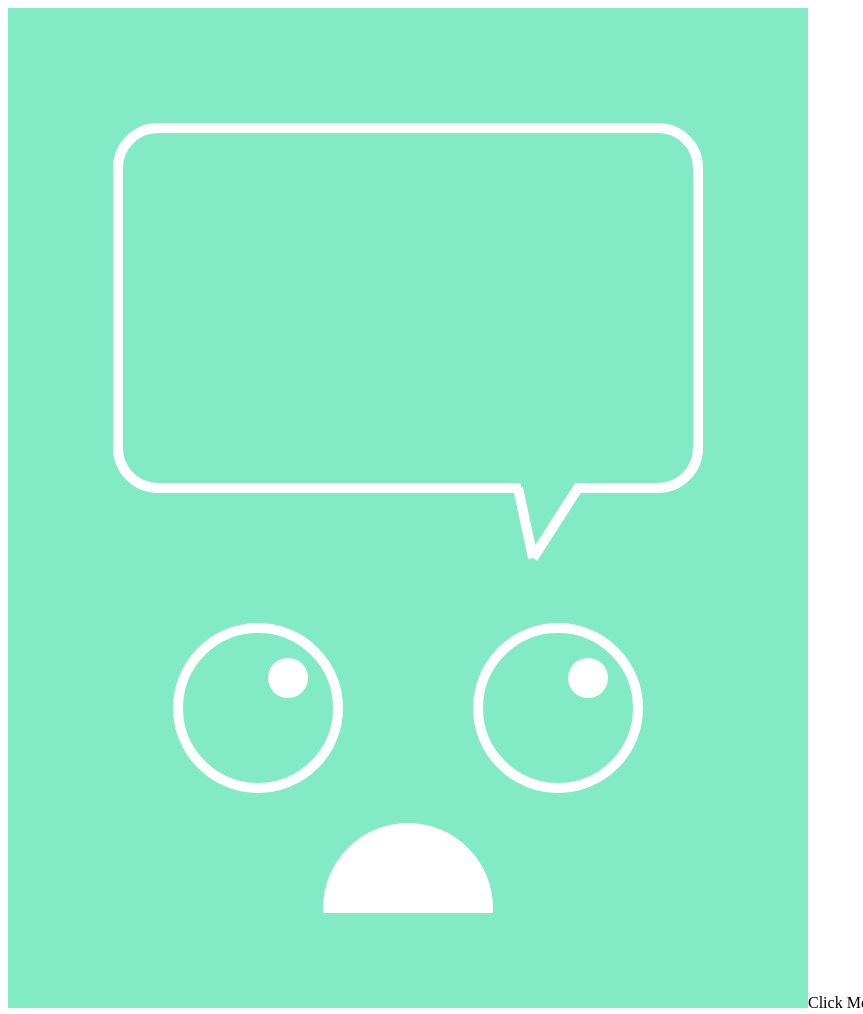
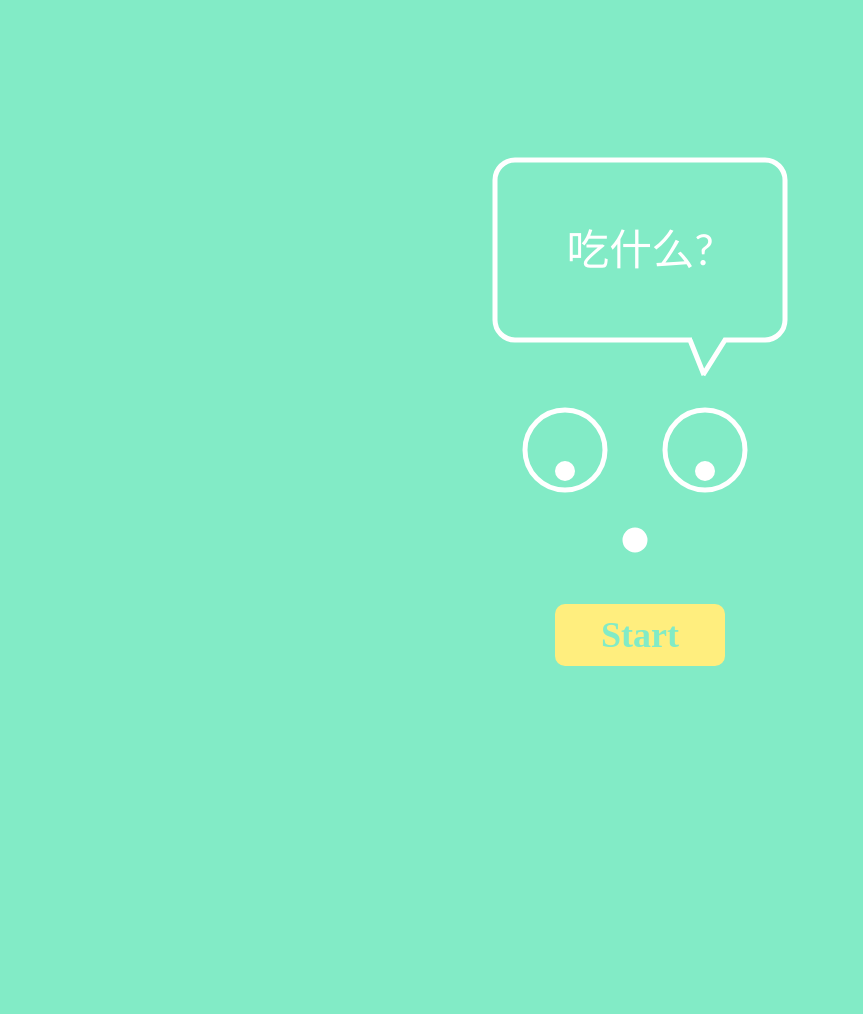
Before and after one commit to songkong/Selector, a plain HTML site: page index.html in a window 1280 px wide. Shown: the whole page, without its empty margins (0-863 px from the left). After the commit the page ends 800 px from the top, so only its background shows below. Drawn offline with Linux system fonts and the light colour scheme.

Commit message:
finish canvas

```diff
--- a/build/build.css
+++ b/build/build.css
@@ -0,0 +1,33 @@
+* {
+    margin: 0;
+}
+body {
+    width: 100%;
+    height: 100%;
+    background: #82ebc6;
+}
+.canvas-wrapper {
+    width: 400px;
+    height: 600px;
+    position: absolute;
+    left: 50%;
+    top: 50%;
+    margin: -300px 0 0 -200px;
+}
+.btn-wrapper {
+    display: flex;
+    display: -webkit-flex;
+    justify-content: center;
+    -webkit-justify-content: center;
+}
+.btn-primary {
+    width: 150px;
+    padding: 10px 10px;
+    text-align: center;
+    font-size: 36px;
+    color: #82ebc6;
+    font-weight: bolder;
+    background-color: #ffee7e;
+    border-radius: 10px;
+    overflow: hidden;
+}
--- a/build/build.js
+++ b/build/build.js
@@ -2,72 +2,133 @@
  * Created by kongsong on 2017/2/2.
  */
 var CanvasComponent = React.createClass({displayName: "CanvasComponent",
-    componentDidMount: function () {
-        this.initCanvas();
-    },
     eyes: {
         leftEye: {
-            x: 250,
-            y: 700,
-            radius: 80
+            x: 125,
+            y: 350,
+            radius: 40
         },
         rightEye: {
-            x: 550,
-            y: 700,
-            radius: 80
+            x: 265,
+            y: 350,
+            radius: 40
         }
     },
-    drawEyes: function (ctx, direction) {
-        var params = this.eyes[direction];
-        ctx.lineWidth=10;
+    timer: null,
+    getInitialState: function () {
+        return {click: 'start', btnText: this.props.btnText.start};
+    },
+    componentDidMount: function () {
+        this.initCanvas({count: 0, text: this.props.initText, smile: false});
+    },
+    componentDidUpdate: function () {
+        var self = this;
+        var menuLength = self.props.menuList.length;
+        if (self.state.click == 'stop') {
+            var count = 0;
+            self.timer = setInterval(function () {
+                self.initCanvas({count: count++, text: self.props.menuList[Math.floor(Math.random() * menuLength)], smile: false});
+            },100);
+        } else {
+            clearInterval(self.timer);
+            self.initCanvas({count: 5, text: self.props.menuList[Math.floor(Math.random() * menuLength)], smile: true});
+        }
+    },
+    clickHandler: function (e) {
+        if (this.state.click == 'start') {
+            this.setState({click: 'stop', btnText: this.props.btnText.stop});
+        } else {
+            this.setState({click: 'start', btnText: this.props.btnText.start});
+        }
+    },
+    drawEyes: function (option) {
+        var ctx =  option.ctx;
+        var params = this.eyes[option.direction];
+        var deg = 2 * Math.PI / 360 * option.deg;
+        var x_offset = 21 * Math.cos(deg);
+        var y_offset = 21 * Math.sin(deg);
+        ctx.lineWidth=5;
         ctx.strokeStyle="#fff";
         ctx.beginPath();
         ctx.arc(params.x, params.y, params.radius, 0, Math.PI * 2, true);
         ctx.stroke();
         ctx.closePath();
+        ctx.fillStyle = '#fff';
         ctx.beginPath();
-        ctx.arc(params.x + 30, params.y - 30, params.radius / 4, 0, Math.PI * 2, true);
+        ctx.arc(params.x  + x_offset, params.y  + y_offset, params.radius / 4, 0, Math.PI * 2, true);
         ctx.fill();
         ctx.closePath();
     },
-    drawMouse: function (ctx) {
+    drawMouse: function (option) {
+        var ctx = option.ctx;
         ctx.fillStyle="#fff";
         ctx.beginPath();
-        ctx.arc(400, 900, 80, 0, Math.PI, true);
+        if (option.smile) {
+            ctx.arc(195, 420, 40, 0, Math.PI, false);
+        } else {
+            ctx.arc(195, 440, 10, 0, Math.PI * 2, true);
+        }
         ctx.fill();
         ctx.closePath();
     },
-    initCanvas: function () {
-        const ctx = this.refs.canvas.getContext('2d');
+    drawBox: function (option) {
+        var ctx = option.ctx;
+        var text = option.text;
+        ctx.strokeStyle="#fff";
+        ctx.moveTo(264, 275);
+        ctx.lineTo(250, 240);
+        ctx.moveTo(263, 275);
+        ctx.lineTo(285, 240);
+        ctx.lineTo(325, 240);
+        ctx.arcTo(345, 240, 345, 220, 20);
+        ctx.arcTo(345, 60, 325, 60, 20);
+        ctx.arcTo(55, 60, 55, 80, 20);
+        ctx.arcTo(55, 240, 75, 240, 20);
+        ctx.lineTo(252,240);
+        ctx.stroke();
+        ctx.fillStyle = '#fff';
+        ctx.font = "32pt Calibri";
+        ctx.textAlign = 'center';
+        ctx.fillText(text,200,165,240);
+    },
+    initCanvas: function (option) {
+        var deg = option.count* 36 + 90;
+        var ctx = this.refs.canvas.getContext('2d');
         ctx.fillStyle = '#82ebc6';
-        ctx.fillRect(0,0,800,1000);
-        ctx.fillStyle = '#fff';
-        this.drawEyes(ctx, 'leftEye');
-        this.drawEyes(ctx, 'rightEye');
-        this.drawMouse(ctx);
-        ctx.strokeStyle="#fff";
-        ctx.moveTo(525, 550);
-        ctx.lineTo(510, 480);
-        ctx.moveTo(525, 550);
-        ctx.lineTo(570, 480);
-        ctx.lineTo(650, 480);
-        ctx.arcTo(690, 480, 690, 440, 40);
-        ctx.arcTo(690, 120, 650, 120, 40);
-        ctx.arcTo(110, 120, 110, 160, 40);
-        ctx.arcTo(110, 480, 150, 480, 40);
-        ctx.lineTo(513,480);
-        ctx.stroke();
+        ctx.fillRect(0,0,400,500);
+        this.drawEyes({ctx: ctx, direction: 'leftEye', deg: deg});
+        this.drawEyes({ctx: ctx, direction: 'rightEye', deg: deg});
+        this.drawMouse({ctx: ctx, smile: option.smile});
+        this.drawBox({ctx: ctx, text: option.text});
     },
     render: function () {
         return (
-            React.createElement("div", null,
-                React.createElement("canvas", {ref: "canvas", width: 800, height: 1000}),
-                React.createElement("span", null, "Click Me")
+            React.createElement("div", {className: "canvas-wrapper"},
+                React.createElement("canvas", {ref: "canvas", width: 400, height: 500}),
+                React.createElement("div", {className: "btn-wrapper"},
+                    React.createElement("div", {onClick: this.clickHandler, className: "btn-primary"}, this.state.btnText)
+                )
             )
         );
     }
 });
 /**
+ * Created by kongsong on 2017/2/8.
+ */
+var menuList = [
+    '螺狮粉',
+    '麻辣烫',
+    '麻辣小龙虾',
+    '金谷园',
+    '汉堡',
+    '烤肉',
+    '火锅',
+    '烧烤',
+    '日料',
+    '黄焖鸡',
+    '云南菜'
+];
+/**
  * Created by kongsong on 2017/2/1.
  */
-ReactDOM.render(React.createElement(CanvasComponent, null), document.getElementById('example'));
+ReactDOM.render(React.createElement(CanvasComponent, {className: "canvas-wrapper", btnText: {start: 'Start', stop: 'Stop'}, initText: "吃什么?", menuList: this.menuList}), document.getElementById('main-wrapper'));
--- a/index.html
+++ b/index.html
@@ -1,8 +1,11 @@
 <!DOCTYPE html>
 <html>
-    <head></head>
+    <head>
+        <meta charset="utf-8">
+        <meta name="viewport" content="width=device-width, initial-scale=0.8, charset=utf-8 ">
+    </head>
     <body>
-        <div id="example"></div>
+        <div id="main-wrapper"></div>
         <script src="lib/react.js"></script>
         <script src="lib/react-dom.js"></script>
         <script src="build/build.js"></script>
--- a/src/main.js
+++ b/src/main.js
@@ -1,4 +1,4 @@
 /**
  * Created by kongsong on 2017/2/1.
  */
-ReactDOM.render(React.createElement(CanvasComponent, null), document.getElementById('example'));
+ReactDOM.render(React.createElement(CanvasComponent, {className: "canvas-wrapper", btnText: {start: 'Start', stop: 'Stop'}, initText: "吃什么?", menuList: this.menuList}), document.getElementById('main-wrapper'));
```
Also changed, not shown: src/canvas.js (+82 -37 lines), src/data.js (added, +16 -0 lines).
